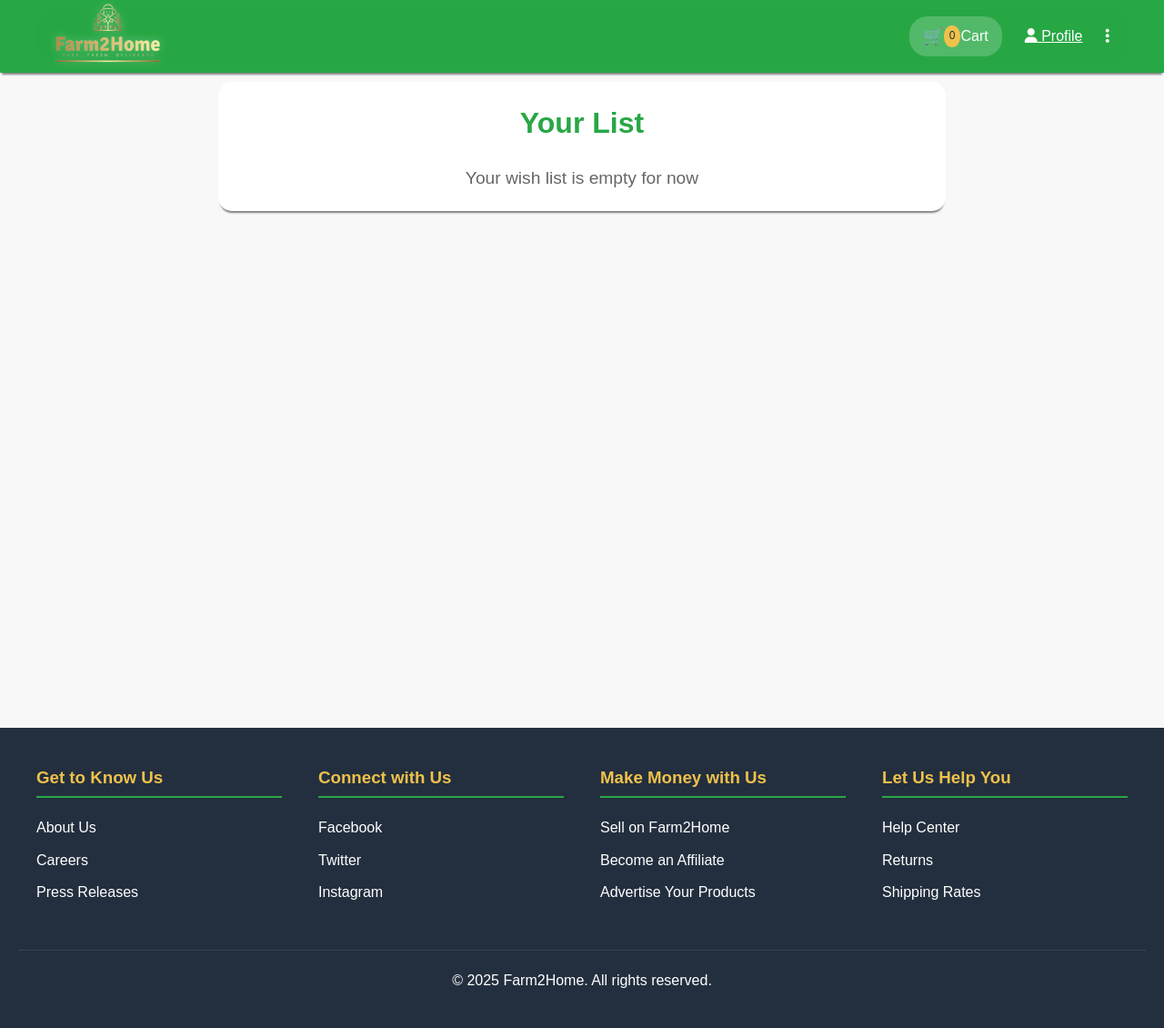
After one commit to Khushal-Nikhare/Community-Farming-Network, a Django app: template CommunityFarmingNetwork/templates/HTML/wishlist.html in a window 1280 px wide. The commit adds this page. Shown: the whole page at 91% size. Run offline with Django 5.2, Linux system fonts and the light colour scheme; the template is opened without the code that fills it, so the values that code supplies are empty.

Commit message:
new wishlist.html

```diff
--- /dev/null
+++ b/CommunityFarmingNetwork/templates/HTML/wishlist.html
@@ -0,0 +1,477 @@
+<!DOCTYPE html>
+<html lang="en">
+<head>
+  <meta charset="UTF-8">
+  <meta name="viewport" content="width=device-width, initial-scale=1.0">
+  <title>Wishlist</title>
+  <link rel="stylesheet" href="https://cdnjs.cloudflare.com/ajax/libs/font-awesome/6.0.0/css/all.min.css">
+  <style>
+    :root {
+      --primary-color: #28a745;
+      --secondary-color: #232F3E;
+      --accent-color: #f0c14b;
+      --text-color: #333;
+      --light-bg: #f8f8f8;
+      --white: #ffffff;
+      --shadow: 0 4px 2px -2px gray;
+      --transition: all 0.3s ease-in-out;
+      --border-radius: 15px;
+    }
+
+    * {
+      margin: 0;
+      padding: 0;
+      box-sizing: border-box;
+    }
+
+    body {
+      font-family: 'Arial', sans-serif;
+      color: var(--text-color);
+      line-height: 1.6;
+      overflow-x: hidden;
+    }
+
+    header {
+      background-color: var(--primary-color);
+      padding: 10px 20px;
+      position: fixed;
+      top: 0;
+      left: 0;
+      right: 0;
+      z-index: 1000;
+      box-shadow: var(--shadow);
+      transition: var(--transition);
+    }
+
+    .navbar {
+      max-width: 1200px;
+      margin: 0 auto;
+      display: flex;
+      align-items: center;
+      justify-content: space-between;
+      height: 60px;
+      padding: 0 20px;
+      background: rgba(40, 167, 69, 0.1);
+      border-radius: 30px;
+      backdrop-filter: blur(10px);
+      animation: navbarFadeIn 0.5s ease-in-out;
+    }
+
+    @keyframes navbarFadeIn {
+      from { transform: translateY(-20px); opacity: 0; }
+      to { transform: translateY(0); opacity: 1; }
+    }
+
+    .logo-container {
+      display: flex;
+      align-items: center;
+      gap: 10px;
+    }
+
+    .logo-container img {
+      height: 65px;
+      transition: var(--transition);
+      filter: drop-shadow(0 0 5px rgba(255,255,255,0.3));
+    }
+
+    .logo-container img:hover {
+      transform: scale(1.05);
+    }
+
+    .nav-icons {
+      display: flex;
+      align-items: center;
+      gap: 25px;
+    }
+
+    .cart-icon {
+      display: flex;
+      align-items: center;
+      padding: 8px 15px;
+      background: rgba(255,255,255,0.2);
+      border-radius: 20px;
+      transition: all 0.3s ease;
+      text-decoration: none;
+    }
+
+    .cart-icon:hover {
+      background: rgba(255,255,255,0.3);
+      transform: translateY(-2px);
+    }
+
+    .cart-count {
+      background: var(--accent-color);
+      color: var(--secondary-color);
+      padding: 2px 6px;
+      border-radius: 50%;
+      font-size: 12px;
+      transition: var(--transition);
+    }
+
+    #menu-button {
+      color: var(--white);
+      cursor: pointer;
+      transition: var(--transition);
+      font-size: 18px;
+    }
+
+    #menu-button:hover {
+      transform: scale(1.1);
+    }
+
+    main {
+      margin-top: 70px;
+      padding: 20px;
+      min-height: calc(100vh - 70px);
+      background: var(--light-bg);
+    }
+
+    .wishlist-container {
+      max-width: 800px;
+      margin: 0 auto;
+      background: var(--white);
+      padding: 20px;
+      border-radius: var(--border-radius);
+      box-shadow: var(--shadow);
+      text-align: center;
+    }
+
+    .wishlist-container h1 {
+      margin-bottom: 20px;
+      color: var(--primary-color);
+    }
+
+    .wishlist-item {
+      display: flex;
+      align-items: center;
+      justify-content: space-between;
+      padding: 10px;
+      border-bottom: 1px solid #eee;
+    }
+
+    .wishlist-item:last-child {
+      border-bottom: none;
+    }
+
+    .wishlist-item img {
+      width: 50px;
+      height: 50px;
+      border-radius: 50%;
+      margin-right: 10px;
+    }
+
+    .wishlist-item button {
+      background: var(--primary-color);
+      color: var(--white);
+      border: none;
+      padding: 5px 10px;
+      border-radius: 5px;
+      cursor: pointer;
+      transition: var(--transition);
+    }
+
+    .wishlist-item button:hover {
+      background: var(--secondary-color);
+    }
+
+    .empty-message {
+      color: #666;
+      font-size: 1.2em;
+      margin-top: 20px;
+    }
+
+    @media (max-width: 768px) {
+      .navbar {
+        height: auto;
+      }
+
+      .logo-container img {
+        height: 30px;
+      }
+
+      .wishlist-item {
+        flex-direction: column;
+        align-items: flex-start;
+      }
+
+      .wishlist-item img {
+        margin-bottom: 10px;
+      }
+    }
+    /* Sidebar Styles */
+    .sidebar {
+      position: fixed;
+      top: 0;
+      right: -300px;
+      width: 300px;
+      height: 100vh;
+      background: var(--white);
+      box-shadow: var(--shadow);
+      transition: var(--transition);
+      z-index: 1001;
+      padding: 20px;
+      overflow-y: auto;
+    }
+
+    .sidebar.active {
+      right: 0;
+    }
+
+    .sidebar-header {
+      display: flex;
+      justify-content: space-between;
+      align-items: center;
+      margin-bottom: 20px;
+      padding-bottom: 10px;
+      border-bottom: 1px solid #eee;
+    }
+
+    .close-sidebar {
+      font-size: 24px;
+      cursor: pointer;
+      color: var(--text-color);
+      transition: var(--transition);
+    }
+
+    .close-sidebar:hover {
+      color: var(--primary-color);
+      transform: rotate(90deg);
+    }
+
+    .sidebar-menu {
+      list-style: none;
+    }
+
+    .sidebar-menu li {
+      margin-bottom: 15px;
+    }
+
+    .sidebar-menu a {
+      color: var(--text-color);
+      text-decoration: none;
+      display: flex;
+      align-items: center;
+      gap: 10px;
+      padding: 10px;
+      border-radius: var(--border-radius);
+      transition: var(--transition);
+    }
+
+    .sidebar-menu a:hover {
+      background: var(--light-bg);
+      color: var(--primary-color);
+      padding-left: 20px;
+    }
+    /* Footer Styles */
+    footer {
+      background: var(--secondary-color);
+      color: var(--white);
+      padding: 40px 20px;
+    }
+
+    .footer-links {
+      max-width: 1200px;
+      margin: 0 auto;
+      display: grid;
+      grid-template-columns: repeat(auto-fit, minmax(200px, 1fr));
+      gap: 40px;
+    }
+
+    .footer-section h3 {
+      color: var(--accent-color);
+      margin-bottom: 20px;
+      padding-bottom: 5px;
+      border-bottom: 2px solid var(--primary-color);
+    }
+
+    .footer-section ul {
+      list-style: none;
+    }
+
+    .footer-section ul li {
+      margin-bottom: 10px;
+    }
+
+    .footer-section ul li a {
+      color: var(--white);
+      text-decoration: none;
+      transition: var(--transition);
+    }
+
+    .footer-section ul li a:hover {
+      color: var(--accent-color);
+      padding-left: 5px;
+    }
+
+    .footer-bottom {
+      text-align: center;
+      margin-top: 40px;
+      padding-top: 20px;
+      border-top: 1px solid rgba(255, 255, 255, 0.1);
+    }
+
+    /* Responsive Design */
+    @media (max-width: 768px) {
+      .navbar {
+        height: auto;
+      }
+    }
+  </style>
+</head>
+<body>
+  <header>
+    <nav class="navbar">
+      <div class="logo-container">
+        <a href="index.html">
+          <img src="logo.png" alt="Farm2Home Logo">
+        </a>
+      </div>
+      <div class="nav-icons">
+        <a href="cart.html" class="cart-icon">
+          <span style="font-size: 18px;">🛒</span>
+          <span class="cart-count" id="cart-count">0</span>
+          <span style="color:white">Cart</span>
+        </a>
+        <a href="profile.html" style="color:white">
+          <i class="fas fa-user"></i> Profile
+        </a>
+        <a href="javascript:void(0);" id="menu-button" style="color:white">
+          <i class="fas fa-ellipsis-v"></i>
+        </a>
+      </div>
+    </nav>
+     <!-- Sidebar -->
+  <div class="sidebar">
+    <div class="sidebar-header">
+      <h3>Menu</h3>
+      <i class="fas fa-times close-sidebar"></i>
+    </div>
+    <ul class="sidebar-menu">
+      <li><a href="login.html"><i class="fas fa-sign-in-alt"></i> Login & Signup</a></li>
+      <li><a href="profile.html"><i class="fas fa-user"></i> Your Profile</a></li>
+      <li><a href="#orders"><i class="fas fa-box"></i> Your Orders</a></li>
+      <li><a href="wishlist.html"><i class="fas fa-heart"></i> Wishlist</a></li>
+      <li><a href="cart.html"><i class="fas fa-shopping-cart"></i> Cart</a></li>
+      <li><a href="#seller"><i class="fas fa-store"></i> Become a Seller</a></li>
+      <li><a href="#help"><i class="fas fa-question-circle"></i> Help Center</a></li>
+      <li><a href="#logout"><i class="fas fa-sign-out-alt"></i> Log Out</a></li>
+    </ul>
+  </div>
+  </header>
+
+  <main>
+    <div class="wishlist-container">
+      <h1>Your List</h1>
+      <div id="wishlist-items">
+        <p class="empty-message">Your wish list is empty for now</p>
+      </div>
+    </div>
+  </main>
+
+  <footer>
+    <div class="footer-links">
+      <div class="footer-section">
+        <h3>Get to Know Us</h3>
+        <ul>
+          <li><a href="#about">About Us</a></li>
+          <li><a href="#careers">Careers</a></li>
+          <li><a href="#press">Press Releases</a></li>
+        </ul>
+      </div>
+      <div class="footer-section">
+        <h3>Connect with Us</h3>
+        <ul>
+          <li><a href="#facebook">Facebook</a></li>
+          <li><a href="#twitter">Twitter</a></li>
+          <li><a href="#instagram">Instagram</a></li>
+        </ul>
+      </div>
+      <div class="footer-section">
+        <h3>Make Money with Us</h3>
+        <ul>
+          <li><a href="#sell">Sell on Farm2Home</a></li>
+          <li><a href="#affiliate">Become an Affiliate</a></li>
+          <li><a href="#advertise">Advertise Your Products</a></li>
+        </ul>
+      </div>
+      <div class="footer-section">
+        <h3>Let Us Help You</h3>
+        <ul>
+          <li><a href="#help">Help Center</a></li>
+          <li><a href="#returns">Returns</a></li>
+          <li><a href="#shipping">Shipping Rates</a></li>
+        </ul>
+      </div>
+    </div>
+    <div class="footer-bottom">
+      <p>&copy; 2025 Farm2Home. All rights reserved.</p>
+    </div>
+  </footer>
+
+  <script>
+    // Header scroll effect
+    window.addEventListener('scroll', () => {
+      const header = document.querySelector('header');
+      if (window.scrollY > 50) {
+        header.classList.add('scrolled');
+      } else {
+        header.classList.remove('scrolled');
+      }
+    });
+
+    // Sidebar functionality
+    const menuButton = document.getElementById('menu-button');
+    const sidebar = document.querySelector('.sidebar');
+    const overlay = document.querySelector('.overlay');
+    const closeButton = document.querySelector('.close-sidebar');
+
+    function toggleSidebar() {
+      sidebar.classList.toggle('active');
+      overlay.classList.toggle('active');
+      document.body.style.overflow = sidebar.classList.contains('active') ? 'hidden' : '';
+    }
+
+    menuButton.addEventListener('click', toggleSidebar);
+    closeButton.addEventListener('click', toggleSidebar);
+    overlay.addEventListener('click', toggleSidebar);
+
+    const wishlistItemsContainer = document.getElementById('wishlist-items');
+    const wishlist = JSON.parse(localStorage.getItem('wishlist')) || [];
+
+    function renderWishlist() {
+      wishlistItemsContainer.innerHTML = '';
+      if (wishlist.length === 0) {
+        wishlistItemsContainer.innerHTML = '<p class="empty-message">Your wish list is empty for now</p>';
+      } else {
+        wishlist.forEach(item => {
+          const itemElement = document.createElement('div');
+          itemElement.className = 'wishlist-item';
+          itemElement.innerHTML = `
+            <img src="${item.image}" alt="${item.name}">
+            <span>${item.name}</span>
+            <button onclick="removeFromWishlist('${item.name}')">Remove</button>
+          `;
+          wishlistItemsContainer.appendChild(itemElement);
+        });
+      }
+    }
+
+    function addToWishlist(name, image) {
+      wishlist.push({ name, image });
+      localStorage.setItem('wishlist', JSON.stringify(wishlist));
+      renderWishlist();
+    }
+
+    function removeFromWishlist(name) {
+      const index = wishlist.findIndex(item => item.name === name);
+      if (index !== -1) {
+        wishlist.splice(index, 1);
+        localStorage.setItem('wishlist', JSON.stringify(wishlist));
+        renderWishlist();
+      }
+    }
+
+    renderWishlist();
+  </script>
+</body>
+</html>
```
Also changed, not shown: CommunityFarmingNetwork/templates/HTML/index.html (+6 -6 lines), CommunityFarmingNetwork/templates/HTML/product.html (+109 -1 lines), CommunityFarmingNetwork/templates/HTML/profile.html (+44 -0 lines).
